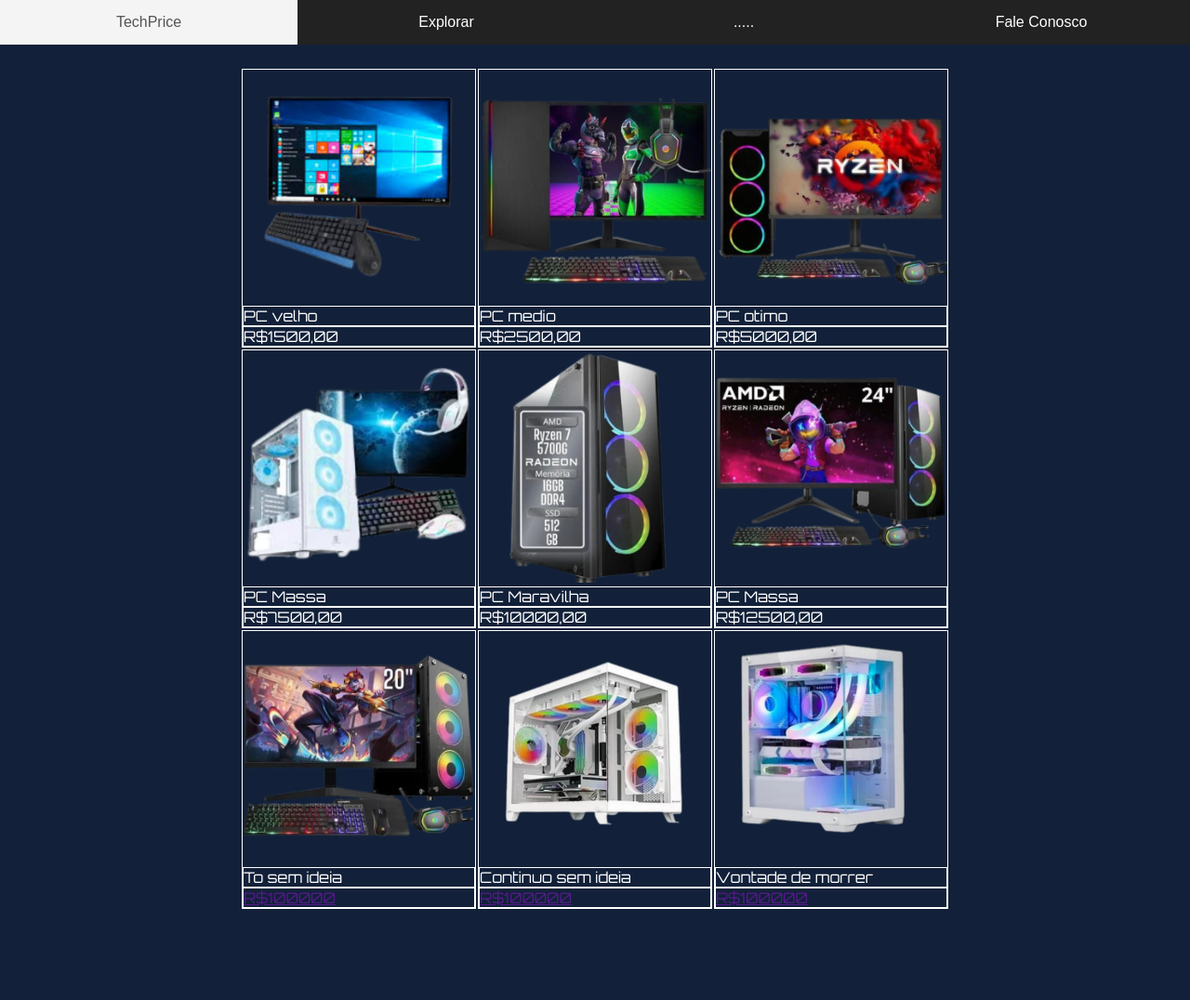
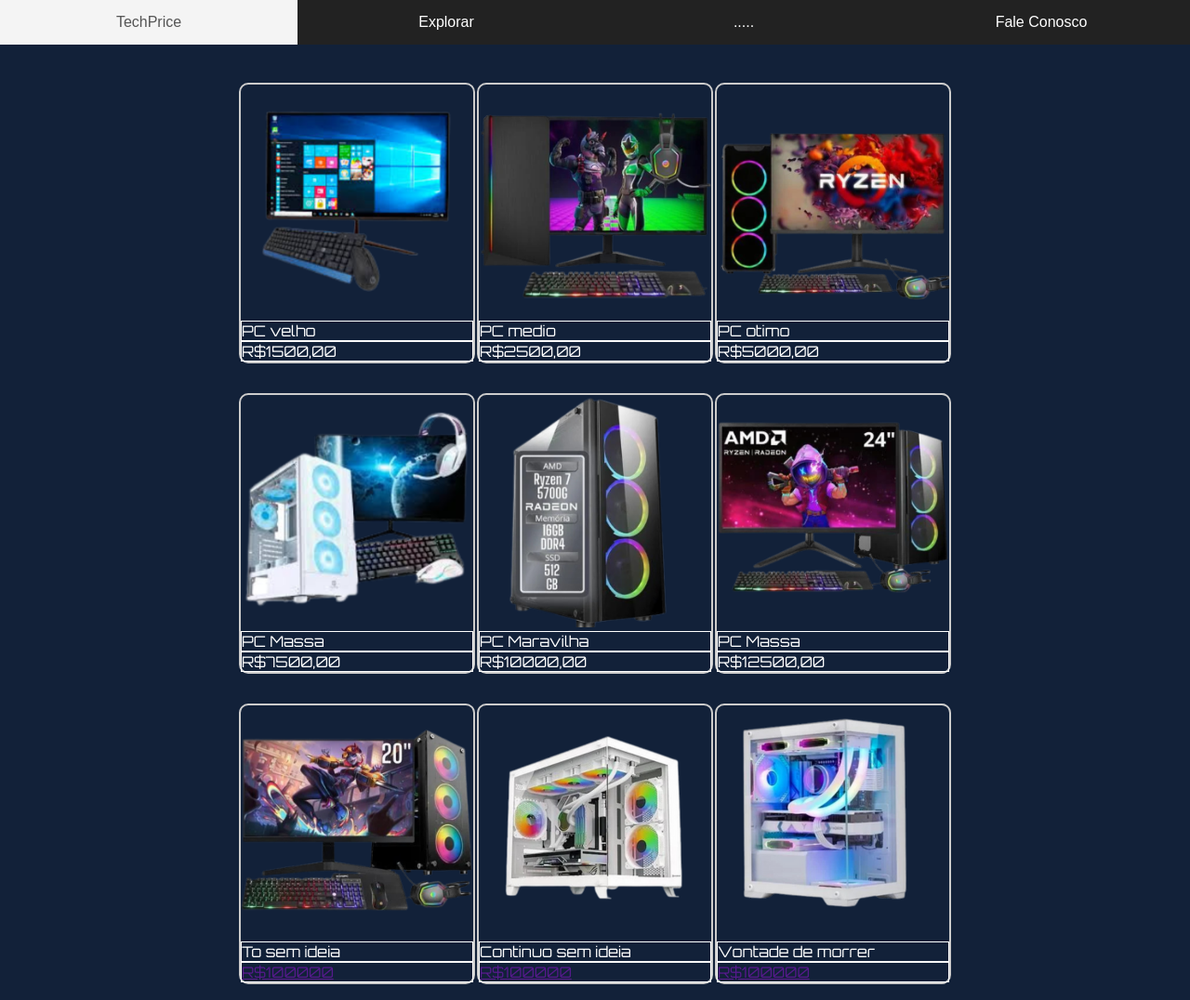
Before and after one commit to scooby-doo6141/projeto, a plain HTML site: page computadores.html in a window 1280 px wide. Shown: the whole page at 93% size. Before the commit the page ends 980 px from the top, so only its background shows below. Drawn offline with Linux system fonts and the light colour scheme.

Commit message:
Update estiloindex.css

```diff
--- a/estiloindex.css
+++ b/estiloindex.css
@@ -1,14 +1,14 @@
 /*Estilizando a fonte do texto e a página*/
 
-    @import url('https://fonts.googleapis.com/css2?family=Orbitron:wght@400;700&display=swap');
+@import url('https://fonts.googleapis.com/css2?family=Orbitron:wght@400;700&display=swap');
 body
 {
 width:100%;
 height:100%;
 font-family:arial;
-font: size 20px;px;
+font: size 20px;
 background-color: #122139;
-scrol-behavior:smooth;
+scroll-behavior:smooth;
 /*smooth
 A caixa de scroll rola de forma suave usando uma função de temporização definida pelo usuário em um período de tempo.*/
 }
@@ -19,13 +19,20 @@ padding: 0;}
 {
 	color: #ffffff;
 	font-family: 'Orbitron', sans-serif;
-    border-style: solid;
-    border-color: #ffffff;
-    border-width: 1px;
+	margin: 15px 0;
+    border: 2px solid #ccc;
+    border-radius: 10px;
+    transition: transform 0.02s;
 }
+.rol:hover
+{
+
+	transform: scale(1.05);;
+}
+
 figcaption
 {
- 		border-style: solid;
+ 	border-style: solid;
 	border-color: #ffffff;
 	border-bottom-width: 1px;
 	border-width: 0.2px;
@@ -36,12 +43,6 @@ h1, h2, h3, h4, h5, h6
     font-family: 'Orbitron', sans-serif;
 }
 
-/*Estilizando o hr*/
-hr
-{margin:;
-height:;
-border: ;
-}
 
 .point
 {
@@ -67,11 +68,15 @@ margin-top:1%;}
 
 /*Estilizando os formulários*/
 form, fieldset
-{}
+{
+
+}
 
 /*Estilizando a caixa de texto*/
 textarea
-{}
+{
+
+}
 
 /*Imagens*/
 img
```
